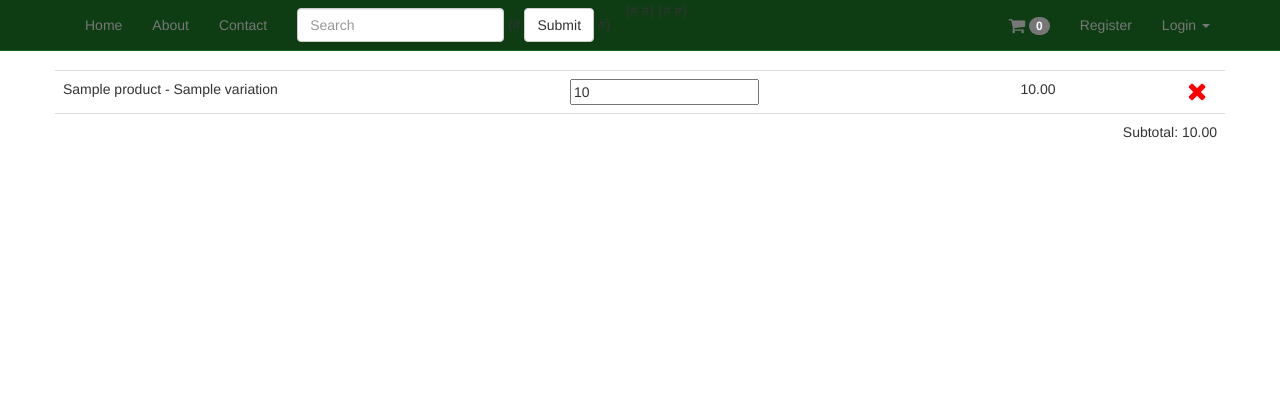
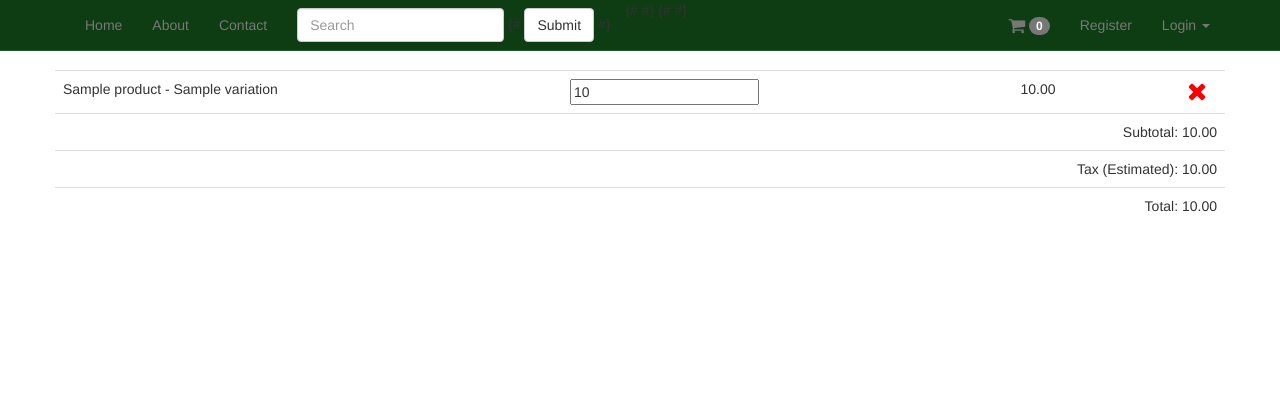
Before and after one commit to horrormyth/Django-Ecommerce, a Django app: template carts/templates/carts/view.html in a window 1280 px wide. Shown: the top 420 px of the page. Run offline with Django 3.2, Linux system fonts and the light colour scheme; the template is opened without the code that fills it: values that come from a table or form of the project are taken from there, others are empty; tables that the repository leaves empty hold one stand-in row (values such as "Sample post"); some libraries are stand-ins or nearby versions.

Commit message:
Add subototal and total to the cart view

```diff
--- a/carts/models.py
+++ b/carts/models.py
@@ -57,3 +57,12 @@ def cart_item_pre_save_receiver(sender, instance, *args, **kwargs):
 def cart_item_post_save_receiver(sender, instance, *args, **kwargs):
     """Save the subtotal to Cart after calcualting the total of each items in the """
     instance.cart.update_subtotal()
+
+
+@receiver(pre_save, sender=Cart)
+def tax_and_total_receiver(sender, instance, *args, **kwargs):
+    subtotal = instance.subtotal
+    tax_total = Decimal(subtotal) * Decimal(0.085)
+    total = subtotal + tax_total
+    instance.tax_total = round(tax_total, 2)
+    instance.tax_total = round(total, 2)
--- a/carts/templates/carts/view.html
+++ b/carts/templates/carts/view.html
@@ -72,6 +72,13 @@
                 <tr>
                     <td id="subtotal" colspan="4" class="text-right">Subtotal: {{ object.subtotal }}</td>
                 </tr>
+                <tr>
+                    <td id="tax_total" colspan="4" class="text-right">Tax (Estimated): {{ object.tax_total }}</td>
+                </tr>
+                <tr>
+                    <td id="total" colspan="4" class="text-right">Total: {{ object.total }}</td>
+                </tr>
+
             </table>
         {% endif %}
     </div>
--- a/carts/views.py
+++ b/carts/views.py
@@ -68,11 +68,16 @@ class CartView(SingleObjectMixin, View):
                 total_items = cart_item.cart.items.count()
             except Exception:
                 total_items = 0
+
+            cart_total = cart_item.cart.total
+            tax_total = cart_item.cart.tax_total
             data = {
                 'item_deleted': delete,
                 'item_added': item_added,
                 'line_item_total': line_item_total,
                 'subtotal': subtotal,
+                'tax_total': tax_total,
+                'cart_total': cart_total,
                 'total_items': total_items
             }
             return JsonResponse(data=data)
```
